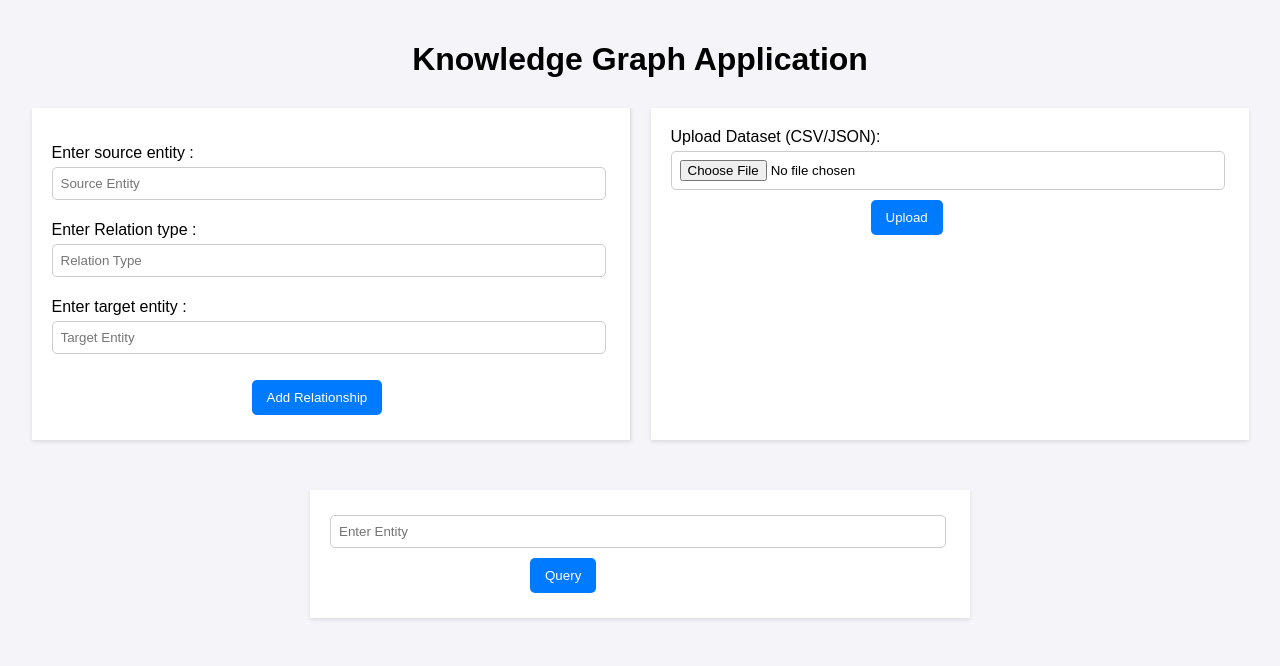
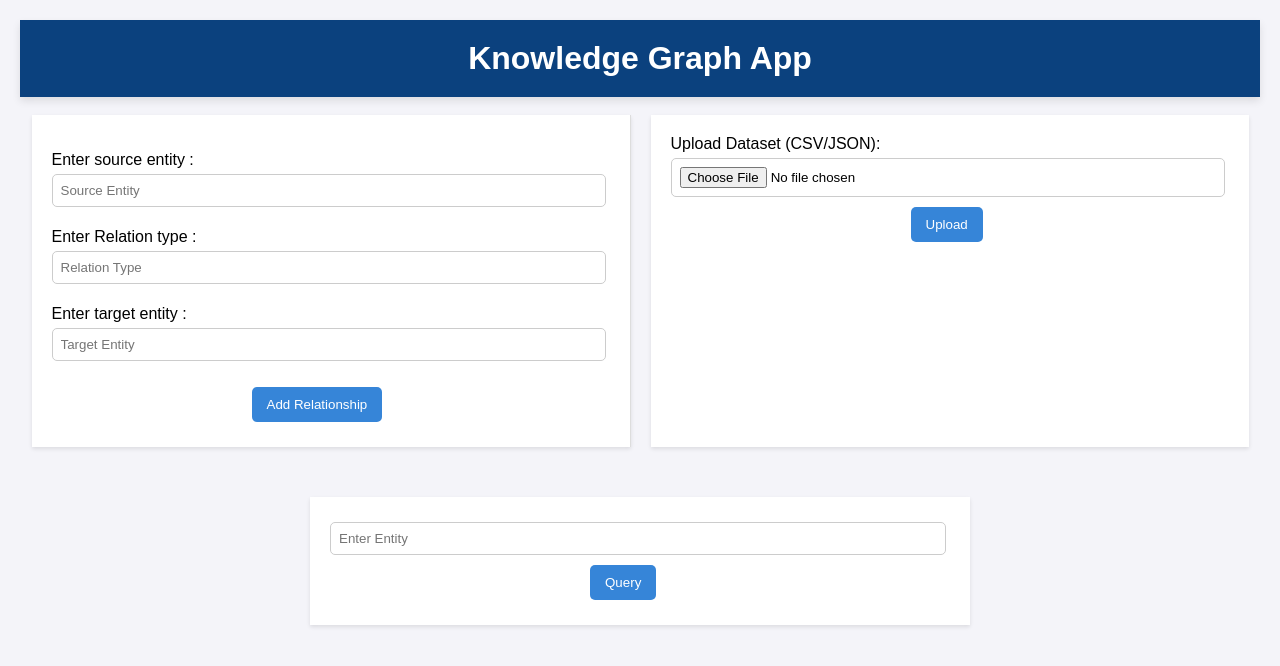
Before and after one commit to lakshmigowrim-mn/Knowledge_graph_app, a Flask app: page / in a window 1280 px wide. Shown: the top 666 px of the page. Run offline with Flask 3, Linux system fonts and the light colour scheme.

Commit message:
new changes

```diff
--- a/app/static/css/style.css
+++ b/app/static/css/style.css
@@ -50,7 +50,7 @@ h1 {
     color: green;
 }
 button {
-    background-color: #007bff;
+    background-color: #3685d8;
     color: #ffffff;
     border: none;
     padding: 10px 15px;
@@ -75,3 +75,38 @@ input {
     text-align: center;
     margin-top: 20px;
 }
+header {
+    text-align: center;
+    background-color: #0b417e;
+    padding: 20px;
+    color: #fff;
+    box-shadow: 0px 4px 8px rgba(0, 0, 0, 0.1);
+}
+
+header h1 {
+    font-size: 2em;
+    margin: 0;
+}
+
+#query-button {
+    background-color: #3685d8;
+    color: #ffffff;
+    border: none;
+    padding: 10px 15px;
+    cursor: pointer;
+    border-radius: 5px;
+    margin-left: 260px;
+}
+#upload-button {
+    background-color: #3685d8;
+    color: #ffffff;
+    border: none;
+    padding: 10px 15px;
+    cursor: pointer;
+    border-radius: 5px;
+    margin-left: 240px;
+}
+
+#query-button:hover, #upload-button:hover {
+    background-color: #0056b3;
+}
--- a/app/templates/index.html
+++ b/app/templates/index.html
@@ -7,7 +7,10 @@
     <link rel="stylesheet" href="/static/css/style.css">
 </head>
 <body>
-    <h1>Knowledge Graph Application</h1>
+    <header>
+        <h1><i class="fas fa-project-diagram"></i> Knowledge Graph App</h1>
+    </header>
+    <br>
     <div id="container">
     <form id="add-form">
         <p>Enter source entity :
@@ -26,13 +29,13 @@
     <form id="upload-form" enctype="multipart/form-data">
         <label for="file-upload">Upload Dataset (CSV/JSON):</label>
         <input type="file" id="file-upload" name="file" accept=".csv, .json">
-        <button type="submit">Upload</button>
+        <button type="submit" id="upload-button">Upload</button>
         <div id="upload-status"></div>
     </form>
 </div>
 <form id="query-form">
     <input type="text" id="query-entity" placeholder="Enter Entity" required>
-    <button type="submit">Query</button>
+    <button type="submit" id="query-button">Query</button>
 </form>
 
     <div id="output"></div>
```
